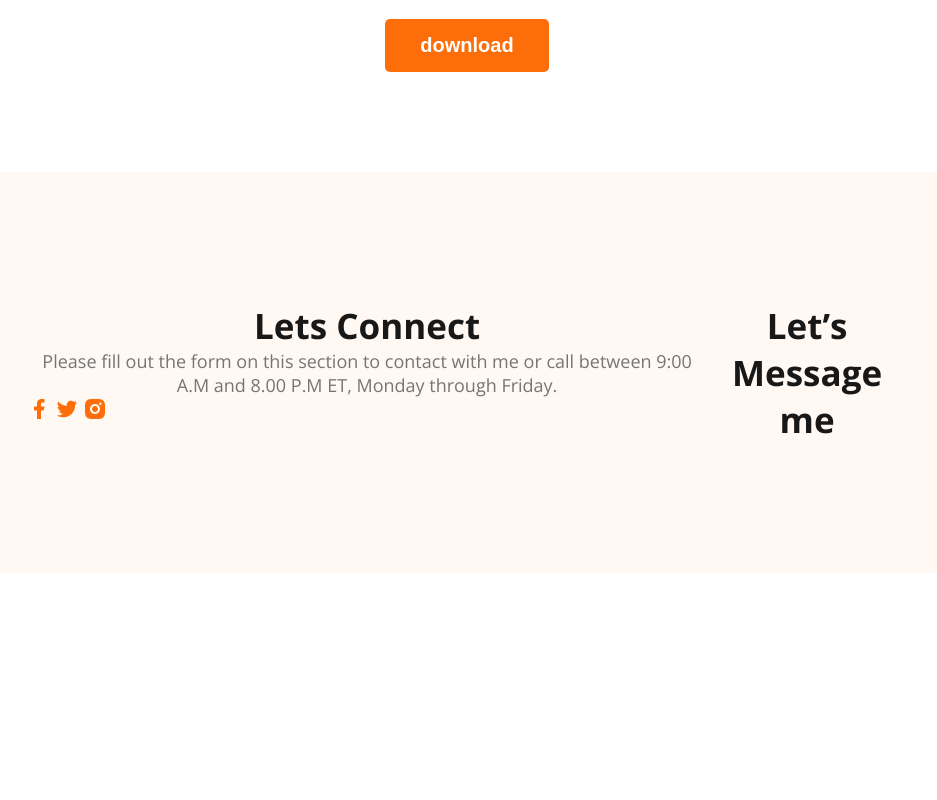
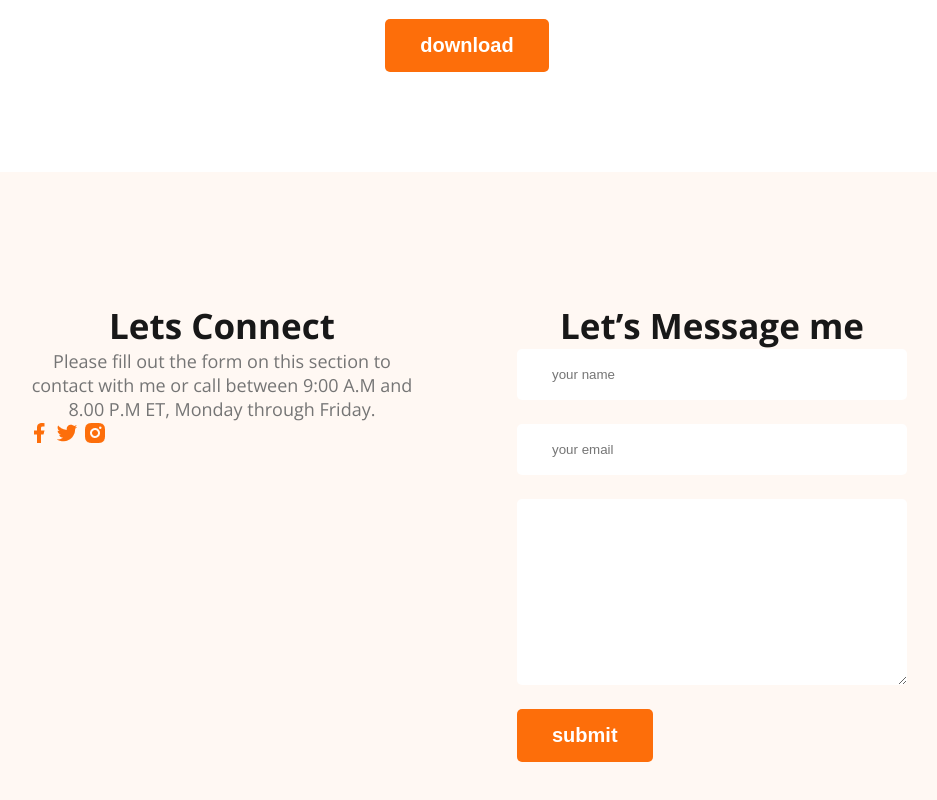
Before and after one commit to esratjahanasha/portfolio_first, a plain HTML site: page index.html in a window 1280 px wide. Shown: the part 2757-3557 px from the top of the page, without its empty margins (173-1110 px from the left). Before the commit the page ends 3330 px from the top, so only its background shows below. Drawn offline with nearby package versions, Linux system fonts and the light colour scheme; a web font is replaced by a local one.

Commit message:
footer completed

```diff
--- a/index.html
+++ b/index.html
@@ -211,7 +211,12 @@
 
       <div class="footer-column">
         <h3 class="section-title">Let’s Message me</h3>
-        <p class="section-description"></p>
+       <form class="contact">
+        <input type="text" placeholder="your name">
+        <input type="email" placeholder="your email">
+        <textarea rows="10" cols="50"></textarea>
+        <input class="btn-primary" type="submit" value="submit">
+       </form>
 
       </div>
     </footer>
--- a/style/portfolio.css
+++ b/style/portfolio.css
@@ -165,6 +165,7 @@ main{
 }
 footer{
     display:flex;
+    gap:100px;
     background-color: #FFF8F3;
     padding: 130px 200px;
     margin-top: 100px ;
@@ -172,3 +173,15 @@ footer{
 .section-title{
     font-size: 35px;
 }
+.footer-column{
+    width:50%;
+}
+.contact input[type=text],.contact input[type=email],textarea{
+    display: block;
+    margin-bottom: 24px;
+    padding:18px 35px;
+    background-color: #FFFFFF;
+    border-radius: 5px;
+    border: none;
+    width:100%;
+}
```
